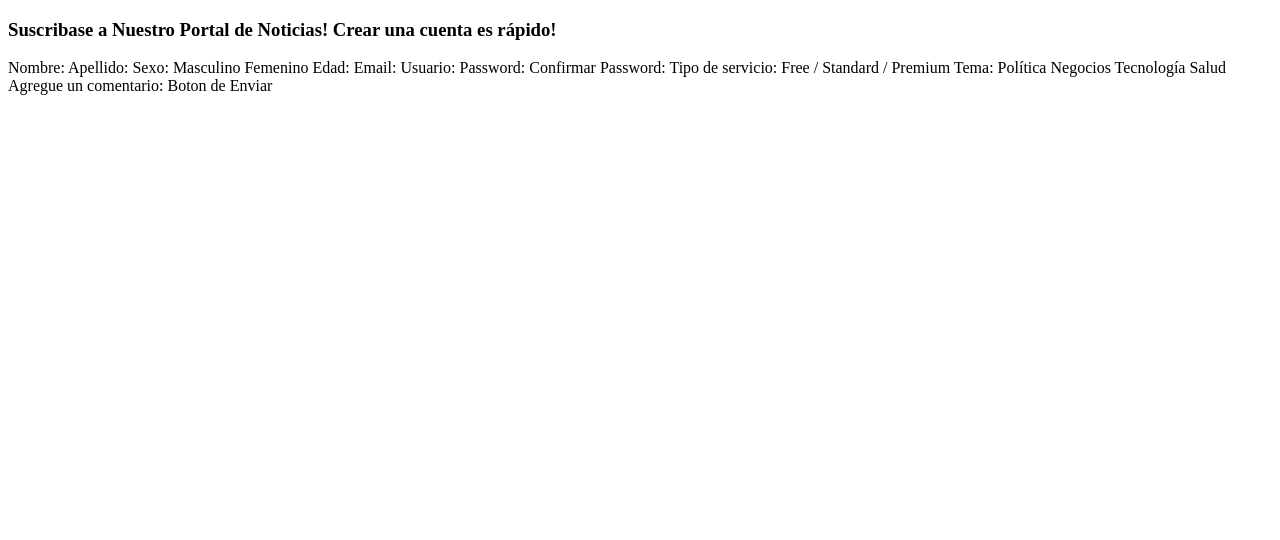
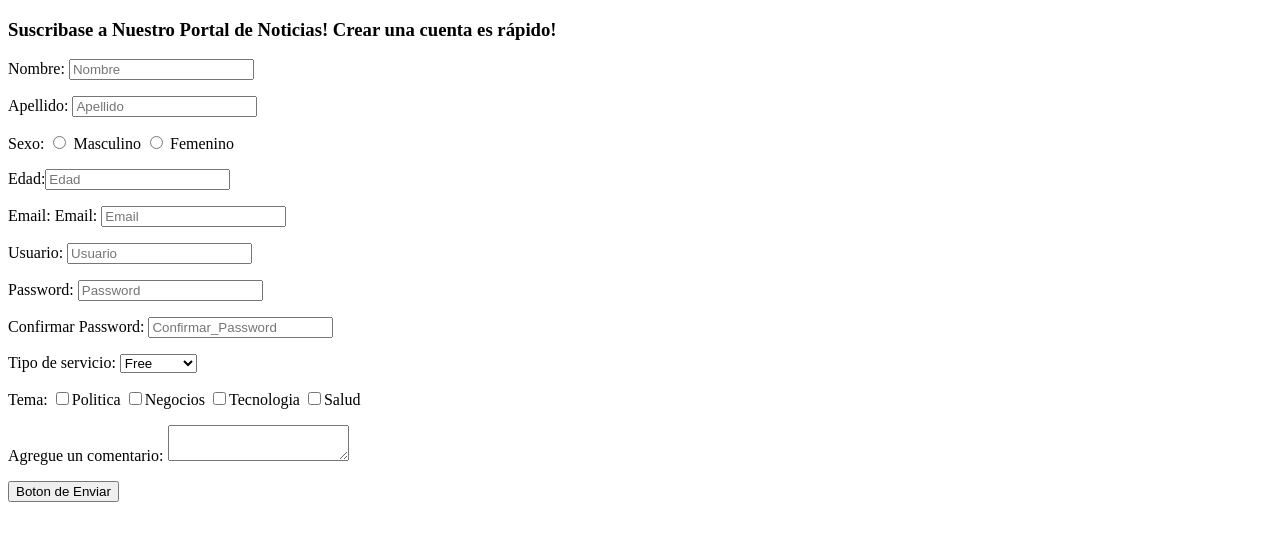
Before and after one commit to UCC-LabCompu2/ejercicios2022-paulinaobertib, a plain HTML site: page Ejercicios-HTML/ej_formulario.html in a window 1280 px wide. Drawn offline with Linux system fonts and the light colour scheme.

Commit message:
ejercicios resueltos al 20/04

```diff
--- /dev/null
+++ b/Ejercicios-CSS/mi_estilo.css
@@ -0,0 +1,21 @@
+body{
+    text-align: center;
+    font-family: 'Gugi', cursive;
+    background: linear-gradient(to right, #e09eb8, #5ebfde);
+}
+div{
+    border: 2px dashed #c70584;
+    margin: 10px;
+    padding: 5px 30px;
+    border-radius: 15px;
+    box-shadow: 10px 12px #858185;
+}
+#principal{
+    width: 50px;
+    float: left;
+    border-radius: 50%;
+}
+div.especial h3{
+    font-family: 'Rubik', sans-serif;
+    text-shadow: 10px 5px #999;
+}
--- a/Ejercicios-HTML/ej_formulario.html
+++ b/Ejercicios-HTML/ej_formulario.html
@@ -18,26 +18,70 @@
     https://www.w3schools.com/html/tryit.asp?filename=tryhtml_elem_output-->
 
 <h3>Suscribase a Nuestro Portal de Noticias! Crear una cuenta es rápido!</h3>
+<form id="form_subscripcion">
+    <p>
         Nombre:
+        <label for="nombre"></label>
+        <input type="text" name="nombre" placeholder="Nombre" id="Nombre">
+    </p>
+    <p>
         Apellido:
-Sexo: Masculino Femenino
-Edad:
+        <label for="apellido"></label>
+        <input type="text" name="apellido" placeholder="Apellido" id="Apellido">
+    </p>
+    <p>
+        Sexo:
+        <input type="radio" name="sexo" value="Masculino"> Masculino
+        <input type="radio" name="sexo" value="Femenino"> Femenino
+    </p>
+    <p>
+        Edad:<input type="number" name="edad" placeholder="Edad">
+    </p>
+    <p>
         Email:
+        <label for="email">Email:</label>
+        <input type="email" name="email" placeholder="Email" id="Email">
+    </p>
+    <p>
         Usuario:
+        <label for="user"></label>
+        <input type="text" name="user" placeholder="Usuario" id="user">
+    </p>
+    <p>
         Password:
+        <label for="password"></label>
+        <input type="password" name="password" placeholder="Password" id="password" >
+    </p>
+    <p>
         Confirmar Password:
+        <label for="confirmar_password"></label>
+        <input type="password" name="confirmar_password" placeholder="Confirmar_Password" id="confirmar_password">
+    </p>
+    <p>
 
-Tipo de servicio: Free / Standard / Premium
+        Tipo de servicio:
+        <select name="tipo_servicio">
+            <option>Free</option>
+            <option>Standard</option>
+            <option>Premium</option>
+        </select>
+    </p>
+    <p>
         Tema:
-Política
-Negocios
-Tecnología
-Salud
+        <input type="checkbox" name="tema" value="Politica">Politica
+        <input type="checkbox" name="tema" value="Negocios">Negocios
+        <input type="checkbox" name="tema" value="Tecnologia">Tecnologia
+        <input type="checkbox" name="tema" value="Salud">Salud
+    </p>
+    <p>
+        Agregue un comentario:
+        <textarea>
 
-Agregue un comentario:
-
-Boton de Enviar
-
-
+        </textarea>
+    </p>
+    <p>
+        <button>Boton de Enviar </button>
+    </p>
+</form>
 </body>
 </html>
```
Also changed, not shown: Ejercicios-CSS/ej_columnas.html (+46 -3 lines), Ejercicios-CSS/ej_cv.html (+13 -21 lines), Ejercicios-CSS/ej_leyes.html (+9 -0 lines), Ejercicios-CSS/fondos.html (added, +19 -0 lines), Ejercicios-HTML/ej_animales.html (+7 -3 lines), Ejercicios-HTML/ej_tablas.html (+1 -0 lines). Lines whose indentation alone changed are shown as unchanged.
